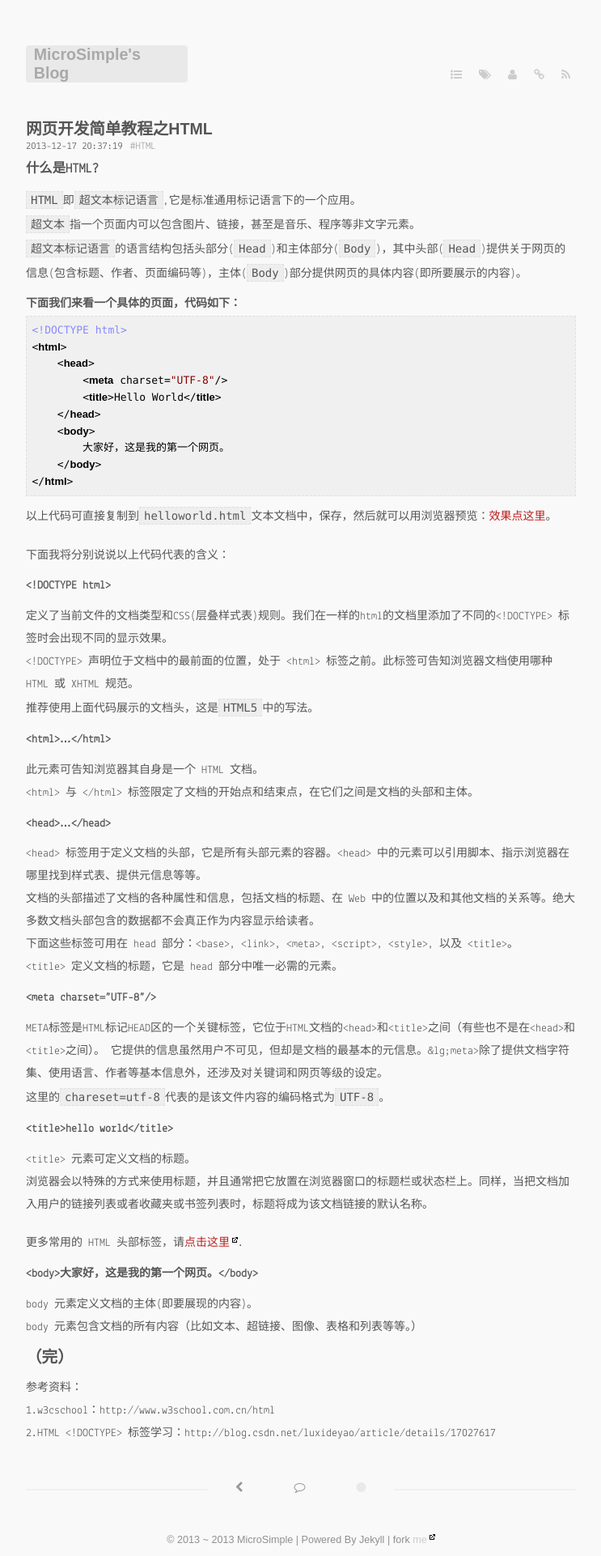
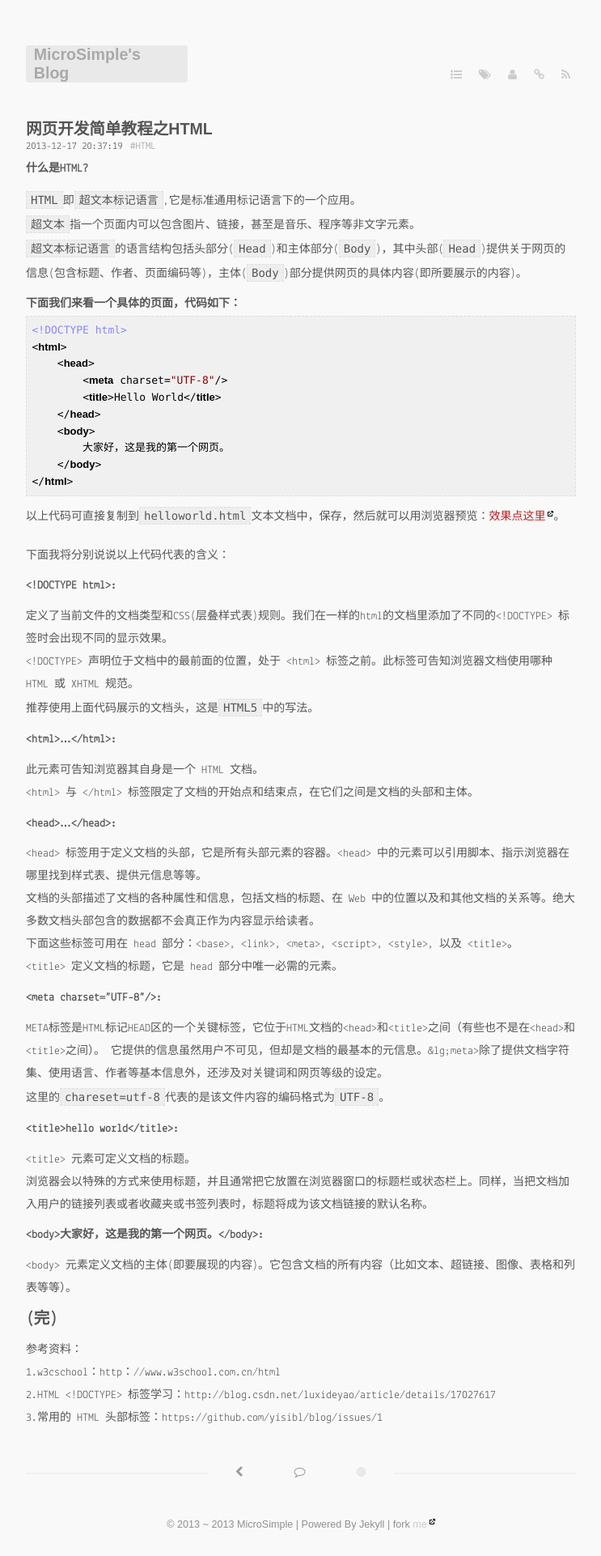
Before and after one commit to antwork/microsimple.github.com, a Jekyll site: the page built from _posts/2013-12-17-webdevelop-for-html.markdown, in a window 1280 px wide. Shown: the whole page at 81% size, without its empty margins (268-1011 px from the left). Built offline with Jekyll 4.4.1, drawn with Linux system fonts in a browser that asks for light colours; some web fonts are replaced; Markdown is read by kramdown in place of the engine named in the settings; comment, search, counter and statistics services are not loaded.

Commit message:
update url

```diff
--- a/_posts/2013-12-17-webdevelop-for-html.markdown
+++ b/_posts/2013-12-17-webdevelop-for-html.markdown
@@ -7,7 +7,7 @@
 tags:
   - HTML
 ---
-###什么是HTML?
+####什么是HTML?
 `HTML`即`超文本标记语言`,它是标准通用标记语言下的一个应用。
 `超文本`指一个页面内可以包含图片、链接，甚至是音乐、程序等非文字元素。
 `超文本标记语言`的语言结构包括头部分(`Head`)和主体部分(`Body`)，其中头部(`Head`)提供关于网页的信息(包含标题、作者、页面编码等)，主体(`Body`)部分提供网页的具体内容(即所要展示的内容)。
@@ -25,39 +25,39 @@
     </body>
 </html>
 {% endhighlight %}
-以上代码可直接复制到`helloworld.html`文本文档中，保存，然后就可以用浏览器预览：[效果点这里](/media/demos/demo.html?s=helloworld "查看我的第一个网页")。
+以上代码可直接复制到`helloworld.html`文本文档中，保存，然后就可以用浏览器预览：[效果点这里](http://microsimple.github.io/media/demos/demo.html?s=helloworld "查看我的第一个网页")。
 
 下面我将分别说说以上代码代表的含义：
-####&lt;!DOCTYPE html&gt;
+
+####&lt;!DOCTYPE html&gt;:
 定义了当前文件的文档类型和CSS(层叠样式表)规则。我们在一样的html的文档里添加了不同的&lt;!DOCTYPE&gt; 标签时会出现不同的显示效果。
 &lt;!DOCTYPE&gt; 声明位于文档中的最前面的位置，处于 &lt;html&gt; 标签之前。此标签可告知浏览器文档使用哪种 HTML 或 XHTML 规范。
 推荐使用上面代码展示的文档头，这是`HTML5`中的写法。
 
-####&lt;html&gt;...&lt;/html&gt;
+####&lt;html&gt;...&lt;/html&gt;:
 此元素可告知浏览器其自身是一个 HTML 文档。
 &lt;html&gt; 与 &lt;/html&gt; 标签限定了文档的开始点和结束点，在它们之间是文档的头部和主体。
 
-####&lt;head&gt;...&lt;/head&gt;
+####&lt;head&gt;...&lt;/head&gt;:
 &lt;head&gt; 标签用于定义文档的头部，它是所有头部元素的容器。&lt;head&gt; 中的元素可以引用脚本、指示浏览器在哪里找到样式表、提供元信息等等。
 文档的头部描述了文档的各种属性和信息，包括文档的标题、在 Web 中的位置以及和其他文档的关系等。绝大多数文档头部包含的数据都不会真正作为内容显示给读者。
 下面这些标签可用在 head 部分：&lt;base&gt;, &lt;link&gt;, &lt;meta&gt;, &lt;script&gt;, &lt;style&gt;, 以及 &lt;title&gt;。
 &lt;title&gt; 定义文档的标题，它是 head 部分中唯一必需的元素。
 
-####&lt;meta charset="UTF-8"/&gt;
+####&lt;meta charset="UTF-8"/&gt;:
 META标签是HTML标记HEAD区的一个关键标签，它位于HTML文档的&lt;head&gt;和&lt;title&gt;之间（有些也不是在&lt;head&gt;和&lt;title&gt;之间）。  它提供的信息虽然用户不可见，但却是文档的最基本的元信息。&lg;meta&gt;除了提供文档字符集、使用语言、作者等基本信息外，还涉及对关键词和网页等级的设定。
 这里的`chareset=utf-8`代表的是该文件内容的编码格式为`UTF-8`。
-####&lt;title&gt;hello world&lt;/title&gt;
+
+####&lt;title&gt;hello world&lt;/title&gt;:
 &lt;title&gt; 元素可定义文档的标题。
 浏览器会以特殊的方式来使用标题，并且通常把它放置在浏览器窗口的标题栏或状态栏上。同样，当把文档加入用户的链接列表或者收藏夹或书签列表时，标题将成为该文档链接的默认名称。
 
-更多常用的 HTML 头部标签，请[点击这里](http://github.com/yisibl/blog/issues/1 "常用的 HTML 头部标签").
+####&lt;body&gt;大家好，这是我的第一个网页。&lt;/body&gt;:
+&lt;body&gt; 元素定义文档的主体(即要展现的内容)。它包含文档的所有内容（比如文本、超链接、图像、表格和列表等等）。
 
-####&lt;body&gt;大家好，这是我的第一个网页。&lt;/body&gt;
-body 元素定义文档的主体(即要展现的内容)。
-body 元素包含文档的所有内容（比如文本、超链接、图像、表格和列表等等。）
-
-（完）
+(完)
 ==================================
 参考资料：
-1.w3cschool：http://www.w3school.com.cn/html
+1.w3cschool：http：//www.w3school.com.cn/html
 2.HTML &lt;!DOCTYPE&gt; 标签学习：http://blog.csdn.net/luxideyao/article/details/17027617
+3.常用的 HTML 头部标签：https://github.com/yisibl/blog/issues/1
```
